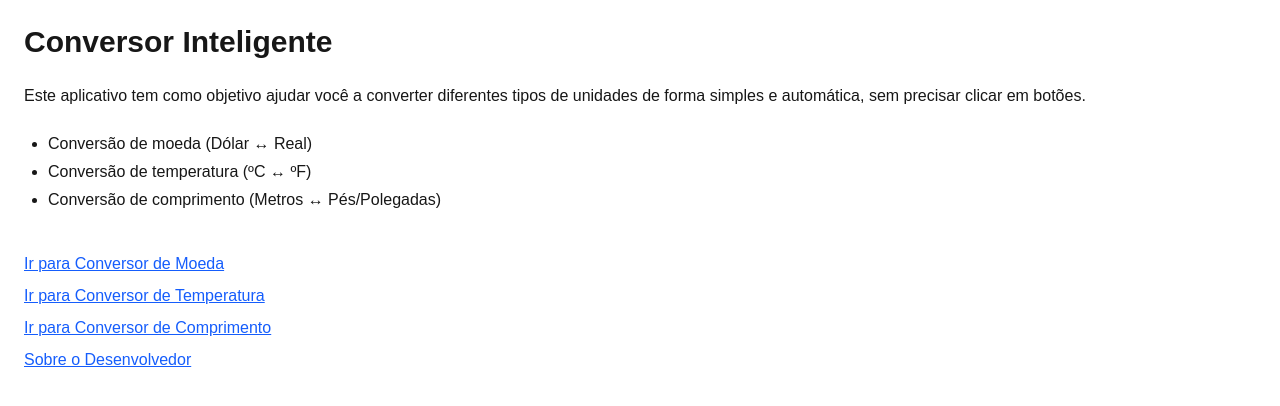
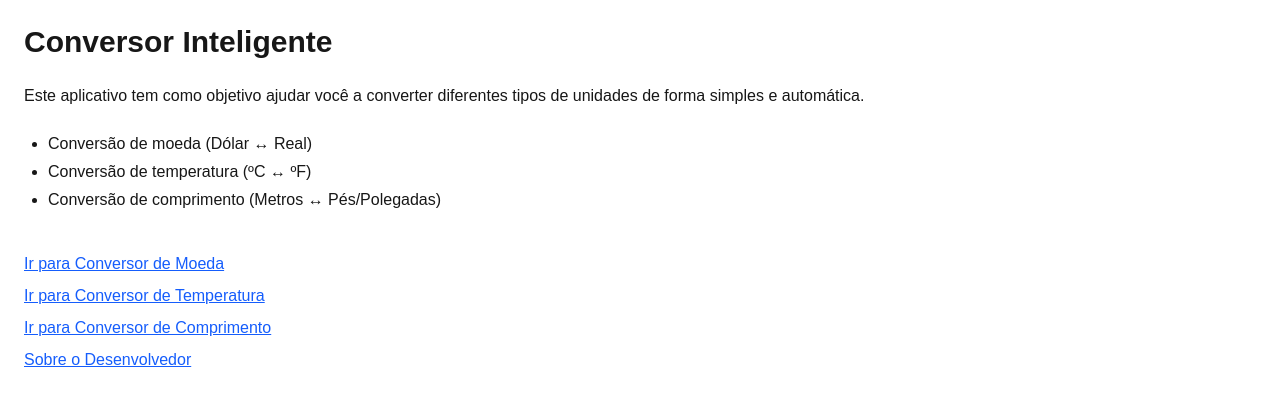
Before and after one commit to jansenokasaki/React, a Next.js app in the folder ex03/: page / in a window 1280 px wide. Shown: the top 406 px of the page. Built offline with nearby package versions, Linux system fonts and the light colour scheme.

Commit message:
Mais um ajuste na Home

```diff
--- a/ex03/src/app/page.js
+++ b/ex03/src/app/page.js
@@ -3,7 +3,7 @@ export default function Home() {
     <main className="p-6 space-y-6">
       <h1 className="text-3xl font-bold">Conversor Inteligente</h1>
       <p>
-        Este aplicativo tem como objetivo ajudar você a converter diferentes tipos de unidades de forma simples e automática, sem precisar clicar em botões.
+        Este aplicativo tem como objetivo ajudar você a converter diferentes tipos de unidades de forma simples e automática.
       </p>
       <ul className="list-disc ml-6 space-y-1">
         <li>Conversão de moeda (Dólar ↔ Real)</li>
```
